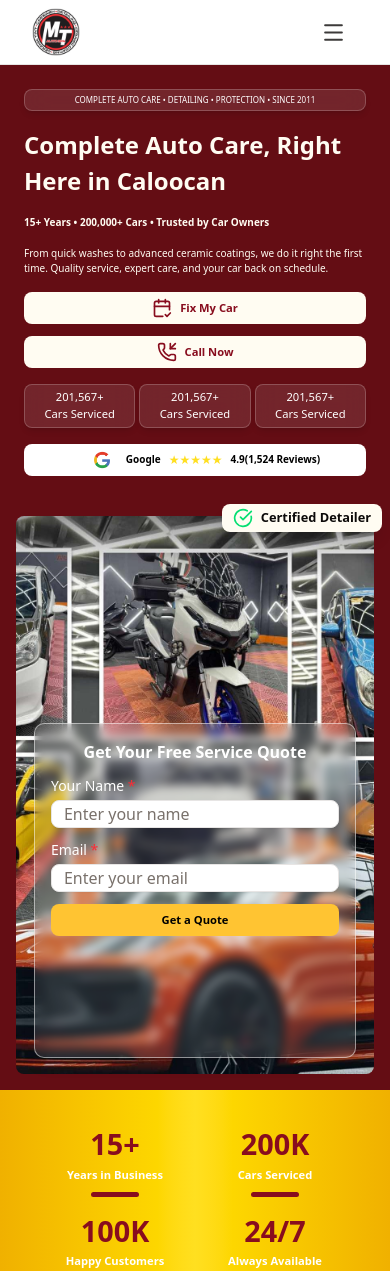
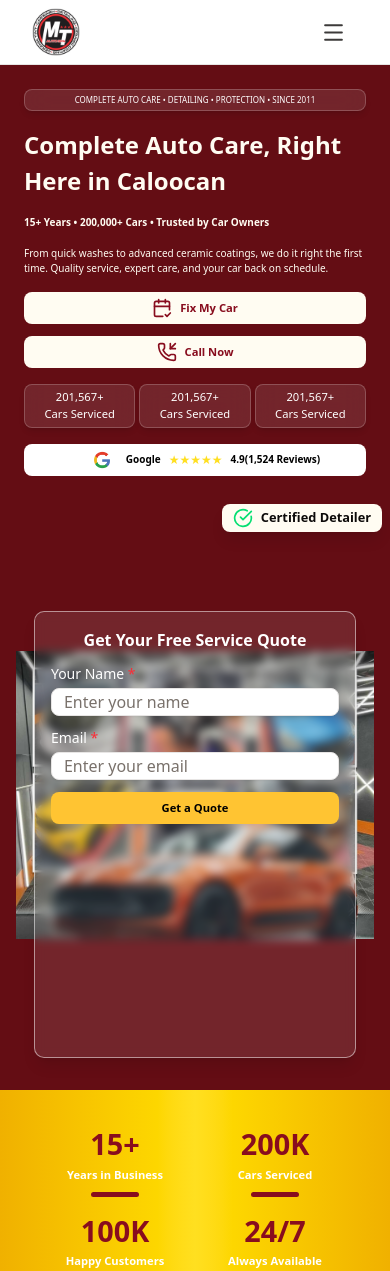
Before and after one commit to scottii333/Mt-AutoSpa, a Next.js app: page / in a window 390 px wide. Shown: the top 1271 px of the page. Built offline with nearby package versions, Linux system fonts and the light colour scheme.

Commit message:
feat: fix image mobile

```diff
--- a/src/app/page.tsx
+++ b/src/app/page.tsx
@@ -101,14 +101,14 @@ export default function Home() {
               src="/hero-image.jpg"
               alt="Hero Image"
               fill
-              className="object-cover rounded-md"
+              className="object-contain rounded-md"
             />
             <div className="absolute -top-3 -right-2 bg-[#fffcf2] w-[10rem] p-1 rounded-md flex items-center gap-2 justify-center shadow-lg ">
               <CircleCheckBig size={20} className="text-green-400" />
               <p className="text-[0.8rem] font-bold">Certified Detailer</p>
             </div>
 
-            <div className="absolute border border-white/50 bg-white/10 backdrop-blur-[0.3rem] shadow-lg rounded-lg w-[90%] bottom-4 h-[60%] md:h-[55%] p-[1rem] flex flex-col gap-3">
+            <div className="absolute border border-white/50 bg-white/10 backdrop-blur-[0.3rem] shadow-lg rounded-lg w-[90%] bottom-4 h-[80%] md:h-[55%] p-[1rem] flex flex-col gap-3">
               <p className="text-white text-center md:text-start font-bold md:text-[1.5rem]">
                 Get Your Free Service Quote
               </p>
```
